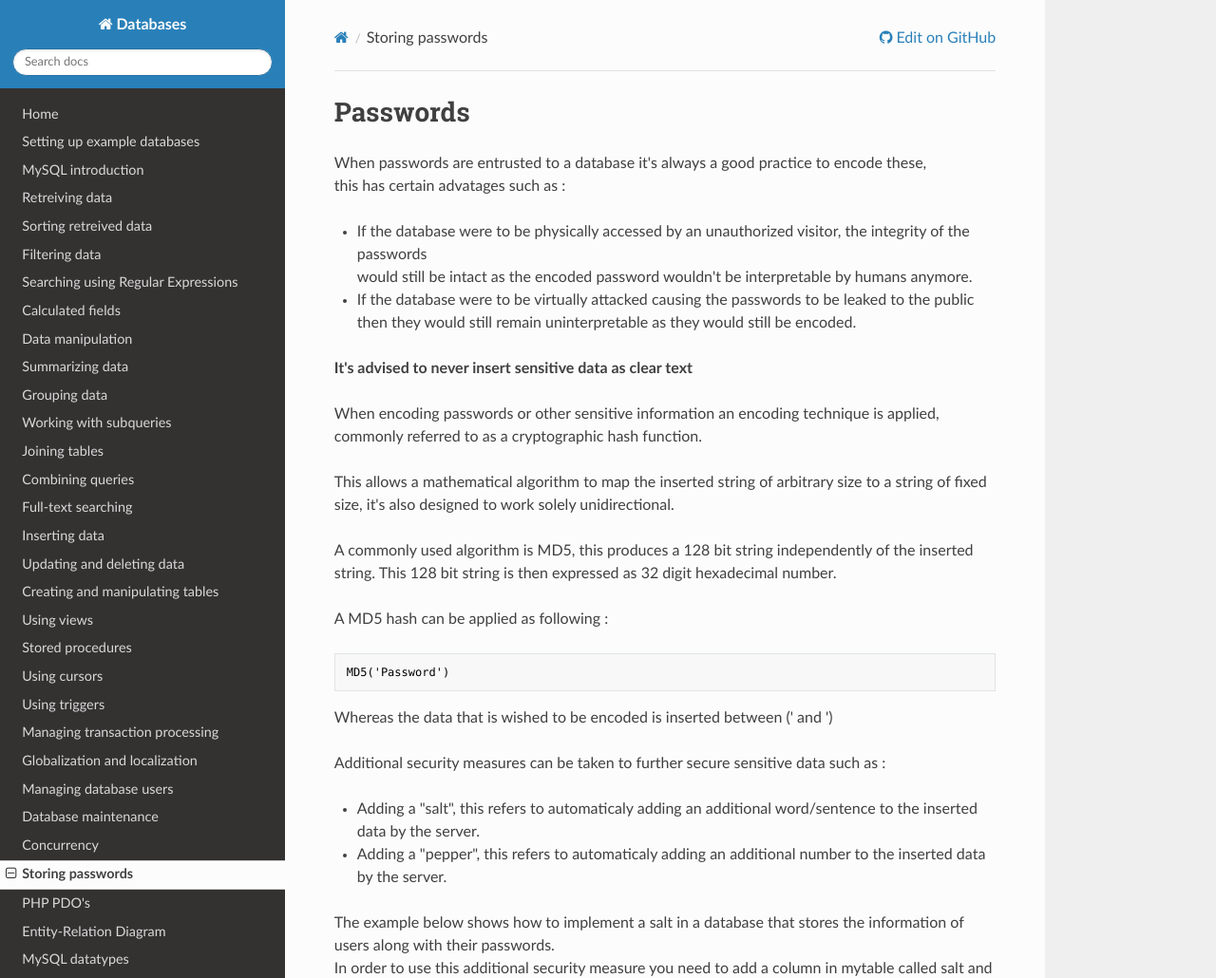
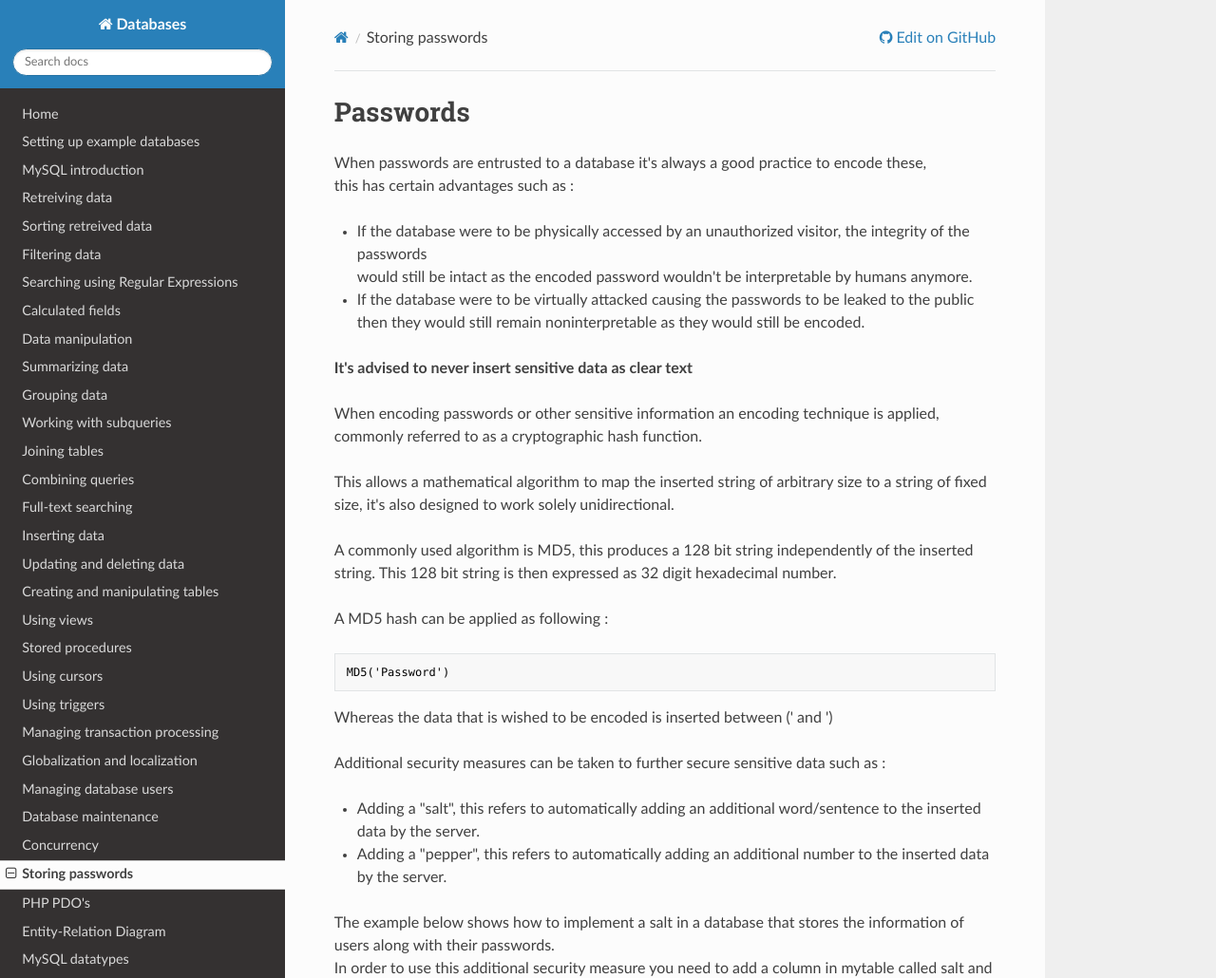
Before and after one commit to sillevl/course-databases, an MkDocs documentation site: the page built from docs/passwords.md, in a window 1280 px wide and 1400 px high. Shown: the top 1030 px of the window at 95% size. Built offline with MkDocs 1.6.1, drawn with Linux system fonts in a browser that asks for light colours; nearby versions of some CDN libraries; old or Windows-style settings are respelled for this version of MkDocs.

Commit message:
Another one bites the dust, eh...

```diff
--- a/docs/passwords.md
+++ b/docs/passwords.md
@@ -1,9 +1,9 @@
 # Passwords
 When passwords are entrusted to a database it's always a good practice to encode these,<br>
-this has certain advatages such as :
+this has certain advantages such as :
 <ul>
   <li>If the database were to be physically accessed by an unauthorized visitor, the integrity of the passwords<br> would still be intact as the encoded password wouldn't be interpretable by humans anymore.</li>
-  <li>If the database were to be virtually attacked causing the passwords to be leaked to the public then they would still remain uninterpretable as they would still be encoded.</li>
+  <li>If the database were to be virtually attacked causing the passwords to be leaked to the public then they would still remain noninterpretable as they would still be encoded.</li>
 </ul>
 <ul><b>It's advised to never insert sensitive data as clear text</b></ul>
 
@@ -19,8 +19,8 @@ Whereas the data that is wished to be encoded is inserted between ('  and  ')
 
 Additional security measures can be taken to further secure sensitive data such as :
 <ul>
-  <li>Adding a "salt", this refers to automaticaly adding an additional word/sentence to the inserted data by the server. </li>
-  <li>Adding a "pepper", this refers to automaticaly adding an additional number to the inserted data by the server.</li>
+  <li>Adding a "salt", this refers to automatically adding an additional word/sentence to the inserted data by the server. </li>
+  <li>Adding a "pepper", this refers to automatically adding an additional number to the inserted data by the server.</li>
 </ul>
 
 The example below shows how to implement a salt in a database that stores the information of users along with their passwords.<br>
```
